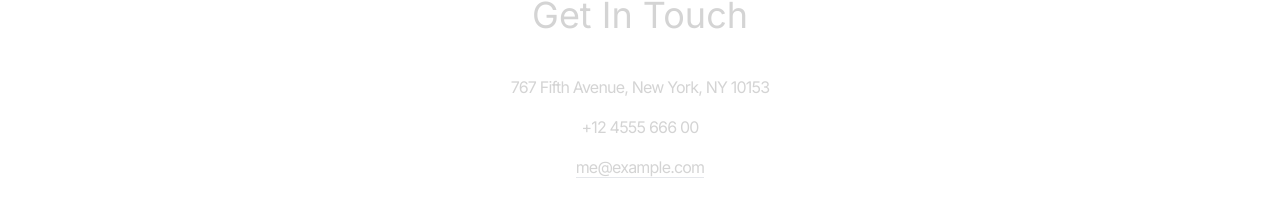
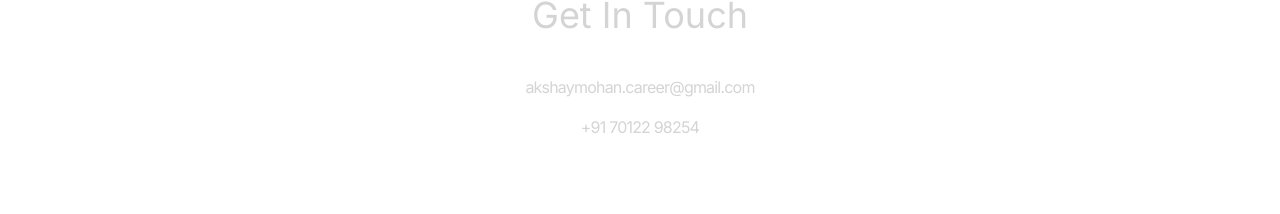
Before and after one commit to akshmohan/react_portfolio, a React (Vite) app: page / in a window 1280 px wide. Shown: the part 3534-3748 px from the top of the page. Built offline with nearby package versions, Linux system fonts and the light colour scheme.

Commit message:
Completed the contact section

```diff
--- a/src/components/Contact.jsx
+++ b/src/components/Contact.jsx
@@ -5,26 +5,32 @@ const Contact = () => {
   return (
     <div className="border-b border-neutral-900 pb-20">
       <motion.h1
-        whileInView={{opacity:1, y:0}}
-        initial={{opacity:0, y:-100}}
-        transition={{duration:0.5}}
-
-        className="my-10 text-center text-4xl">Get In Touch</motion.h1>
+        whileInView={{ opacity: 1, y: 0 }}
+        initial={{ opacity: 0, y: -100 }}
+        transition={{ duration: 0.5 }}
+        className="my-10 text-center text-4xl"
+      >
+        Get In Touch
+      </motion.h1>
       <div className="text-center tracking-tighter">
         <motion.p
-                whileInView={{opacity:1, x:0}}
-                initial={{opacity:0, x:-100}}
-                transition={{duration:1}}
-            className="my-4">{CONTACT.address}</motion.p>
+          whileInView={{ opacity: 1, x: 0 }}
+          initial={{ opacity: 0, x: -100 }}
+          transition={{ duration: 1 }}
+        >
+          {CONTACT.email}
+        </motion.p>
         <motion.p
-              whileInView={{opacity:1, x:0}}
-              initial={{opacity:0, x:100}}
-              transition={{duration:1}}
-            className="my-4">{CONTACT.phoneNo}</motion.p>
-           <a href="#" className="border-b">{CONTACT.email}</a>
+          whileInView={{ opacity: 1, x: 0 }}
+          initial={{ opacity: 0, x: 100 }}
+          transition={{ duration: 1 }}
+          className="my-4"
+        >
+          {CONTACT.phoneNo}
+        </motion.p>
       </div>
     </div>
-  )
-}
+  );
+};
 
 export default Contact;
--- a/src/constants/index.js
+++ b/src/constants/index.js
@@ -50,7 +50,6 @@ export const PROJECTS = [
 ];
 
 export const CONTACT = {
-  address: "767 Fifth Avenue, New York, NY 10153 ",
-  phoneNo: "+12 4555 666 00 ",
-  email: "me@example.com",
+  phoneNo: "+91 70122 98254",
+  email: "akshaymohan.career@gmail.com",
 };
```
Lines whose indentation alone changed are shown as unchanged.
